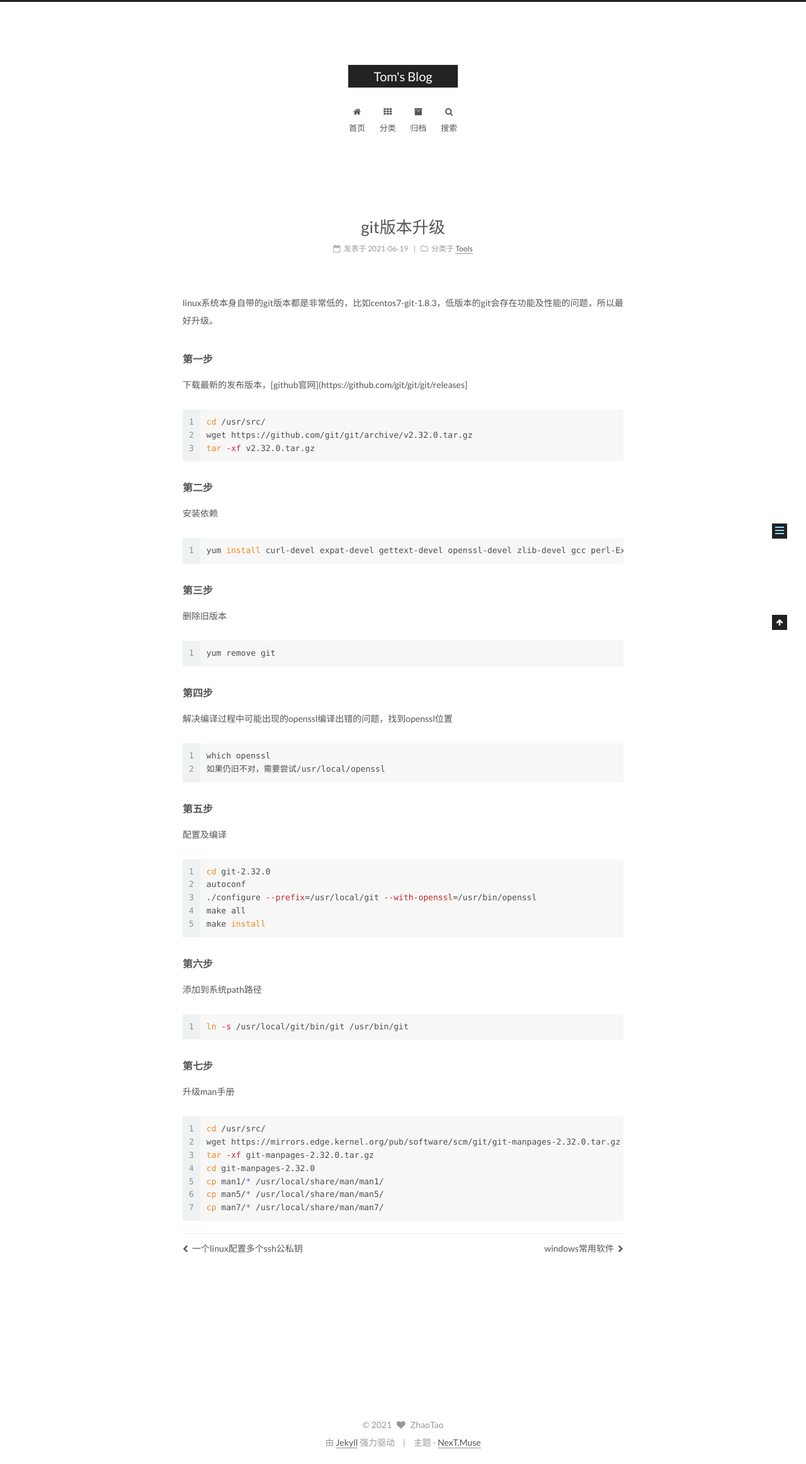
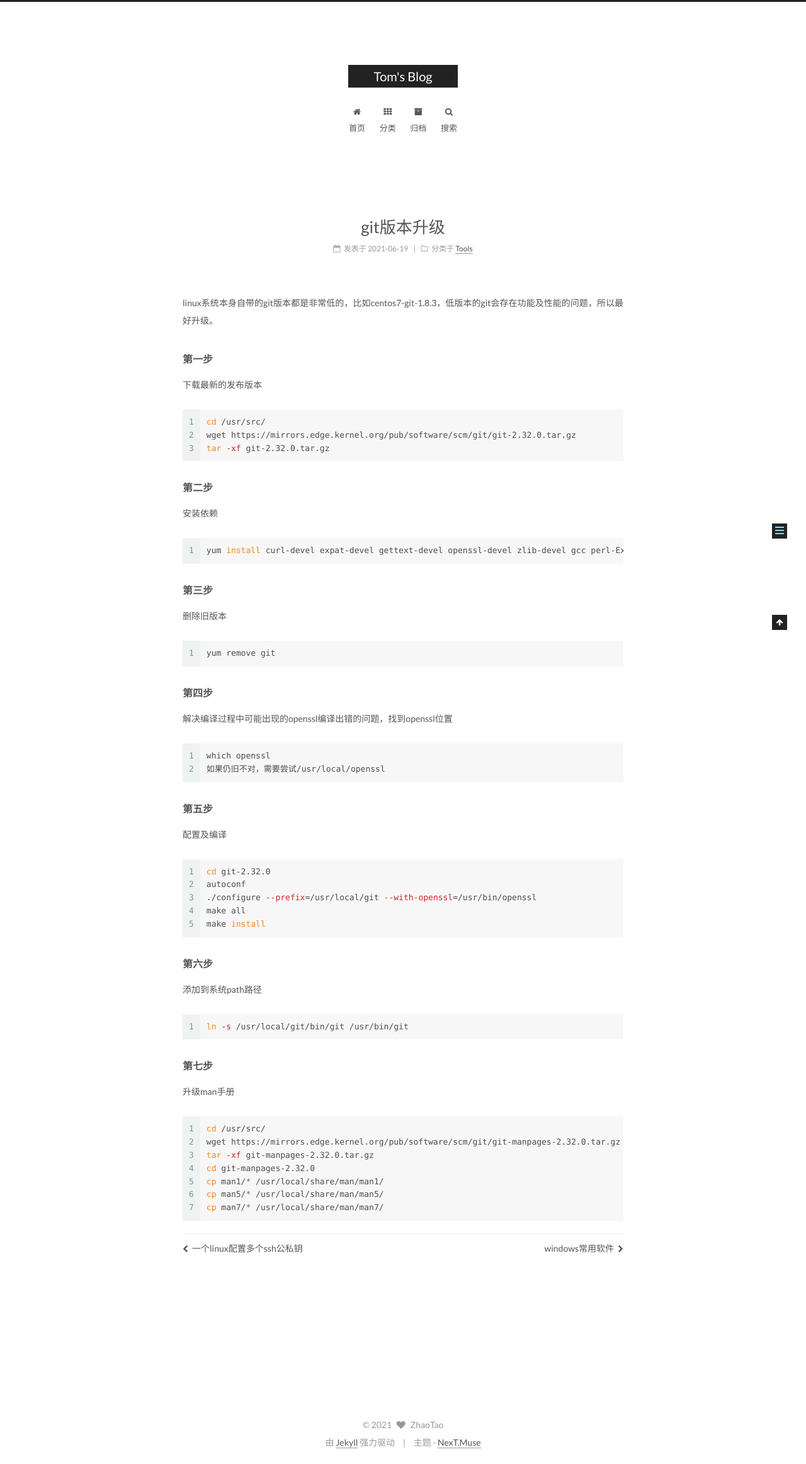
Before and after one commit to zhaotao19860/zhaotao19860.github.io, a Jekyll site: the page built from _posts/tools/2021-06-19-tools-git-upgrade.md, in a window 1280 px wide. Shown: the whole page at 63% size. Built offline with Jekyll 4.4.1, drawn with Linux system fonts in a browser that asks for light colours; nearby versions of some CDN libraries.

Commit message:
1.修改git-upgrade问题；

````diff
--- a/_posts/tools/2021-06-19-tools-git-upgrade.md
+++ b/_posts/tools/2021-06-19-tools-git-upgrade.md
@@ -7,11 +7,11 @@ category: Tools
 linux系统本身自带的git版本都是非常低的，比如centos7-git-1.8.3，低版本的git会存在功能及性能的问题，所以最好升级。
 
 #### 第一步
-下载最新的发布版本，[github官网](https://github.com/git/git/git/releases]
+下载最新的发布版本
 ```bash
 cd /usr/src/
-wget https://github.com/git/git/archive/v2.32.0.tar.gz
-tar -xf v2.32.0.tar.gz
+wget https://mirrors.edge.kernel.org/pub/software/scm/git/git-2.32.0.tar.gz
+tar -xf git-2.32.0.tar.gz
 ```
 #### 第二步
 安装依赖
````
